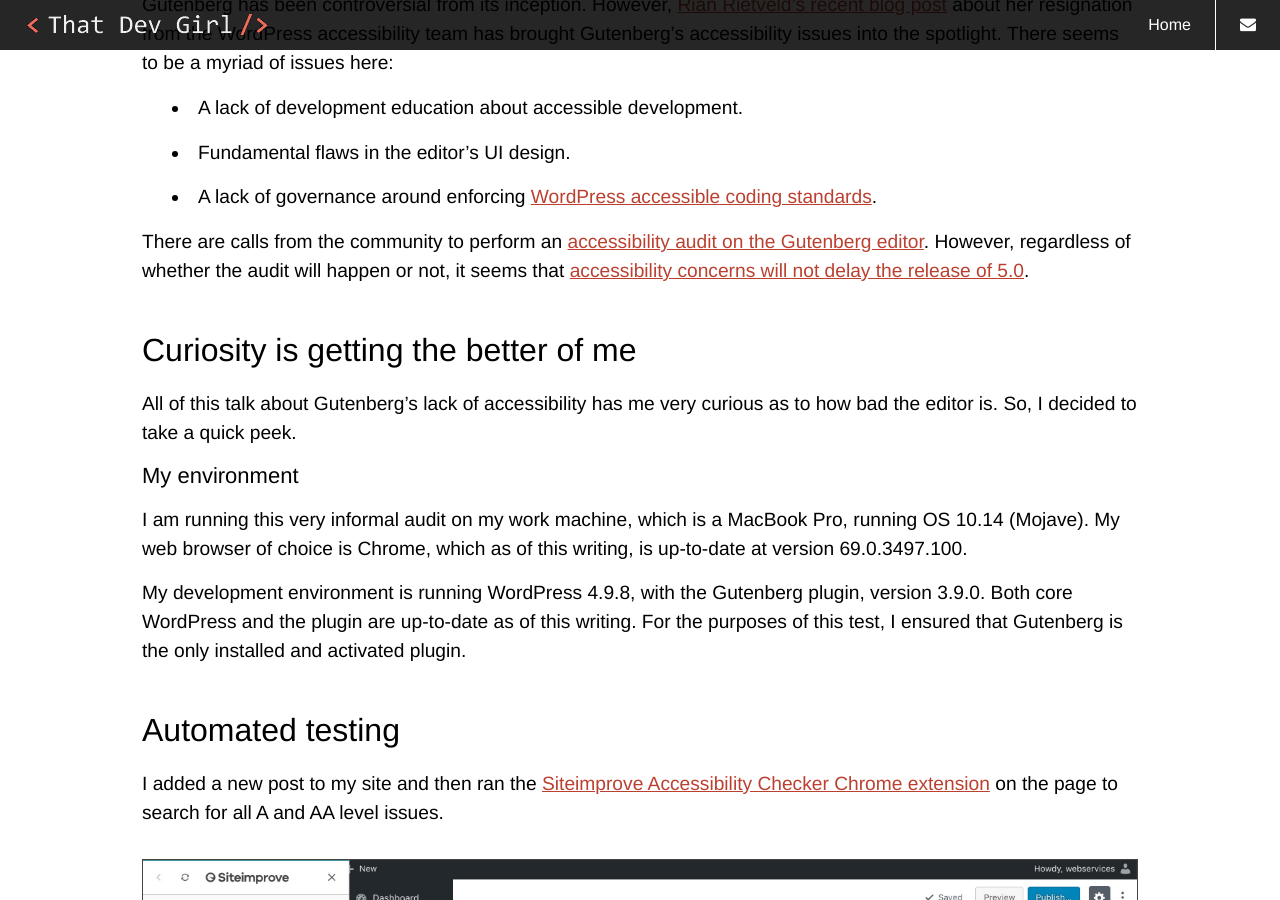
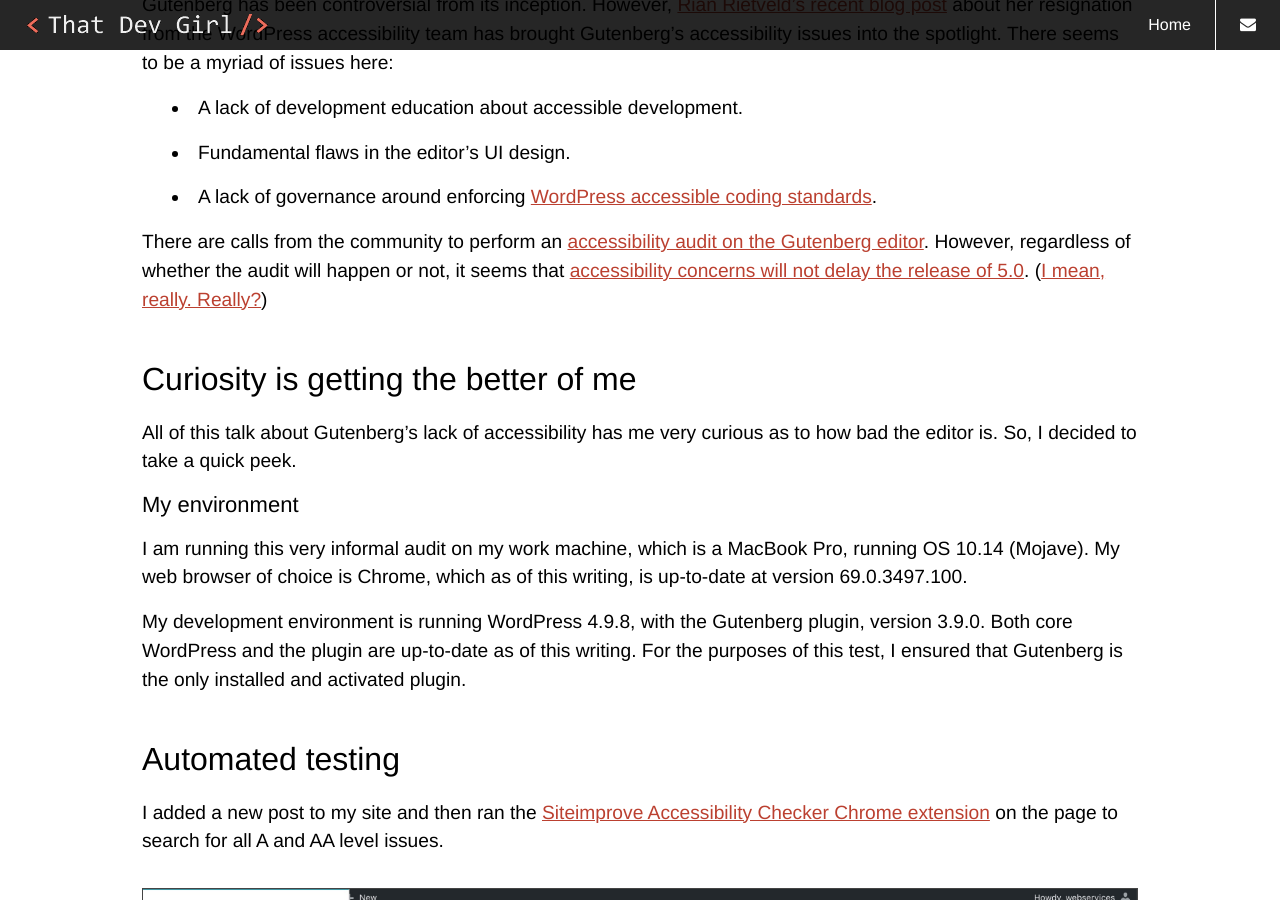
Before and after one commit to That-Dev-Girl-Archives/thatdevgirl.com, a Jekyll site: the page built from _posts/2018-10-16-a-very-informal-look-at-gutenberg-accessibility.md, in a window 1280 px wide and 900 px high, scrolled down 921 px. Built offline with Jekyll 4.4.1, drawn with Linux system fonts in a browser that asks for light colours.

Commit message:
Another tweak to recent post

```diff
--- a/_posts/2018-10-16-a-very-informal-look-at-gutenberg-accessibility.md
+++ b/_posts/2018-10-16-a-very-informal-look-at-gutenberg-accessibility.md
@@ -23,7 +23,7 @@ Gutenberg has been controversial from its inception. However, [Rian Rietveld's r
 * Fundamental flaws in the editor's UI design.
 * A lack of governance around enforcing [WordPress accessible coding standards](https://make.wordpress.org/core/handbook/best-practices/coding-standards/accessibility-coding-standards/).
 
-There are calls from the community to perform an [accessibility audit on the Gutenberg editor](https://github.com/WordPress/gutenberg/issues/10318). However, regardless of whether the audit will happen or not, it seems that [accessibility concerns will not delay the release of 5.0](https://github.com/WordPress/gutenberg/issues/10318#issuecomment-429106511).
+There are calls from the community to perform an [accessibility audit on the Gutenberg editor](https://github.com/WordPress/gutenberg/issues/10318). However, regardless of whether the audit will happen or not, it seems that [accessibility concerns will not delay the release of 5.0](https://github.com/WordPress/gutenberg/issues/10318#issuecomment-429106511). ([I mean, really. Really?](https://twitter.com/bamadesigner/status/1050496609639952384))
 
 ## Curiosity is getting the better of me
 
```
